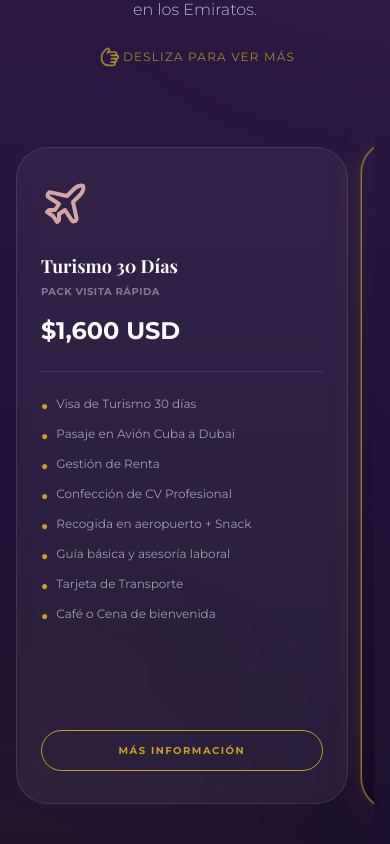
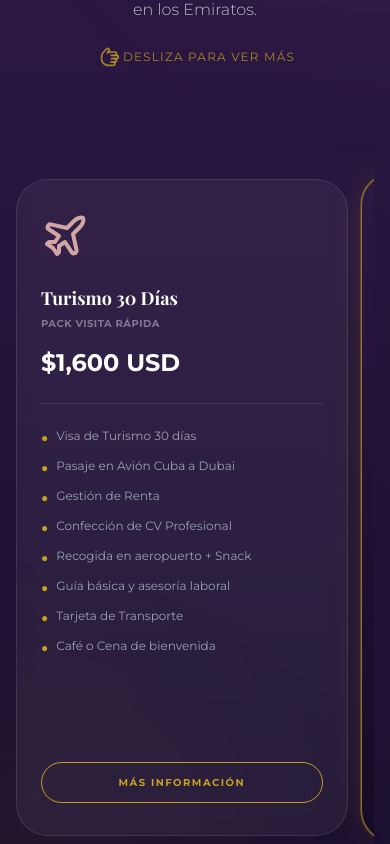
Before and after one commit to jorge0902/puertadubai, a React (Vite) app: page / in a window 390 px wide. Shown: the part 5060-5904 px from the top of the page. Built offline with nearby package versions, Linux system fonts and the light colour scheme; a web font is replaced by a local one.

Commit message:
Fix Services card clipping on mobile

```diff
--- a/src/components/Services.tsx
+++ b/src/components/Services.tsx
@@ -173,7 +173,7 @@ const Services = () => {
                 </div>
 
                 <motion.div
-                    className="flex md:grid md:grid-cols-4 overflow-x-auto md:overflow-visible snap-x snap-mandatory md:snap-none gap-4 md:gap-6 items-stretch pt-4 pb-8 md:pb-0 scrollbar-hide"
+                    className="flex md:grid md:grid-cols-4 overflow-x-auto md:overflow-visible snap-x snap-mandatory md:snap-none gap-4 md:gap-6 items-stretch pt-12 pb-8 md:pb-0 scrollbar-hide"
                     variants={containerVariants}
                     initial="hidden"
                     whileInView="visible"
```
